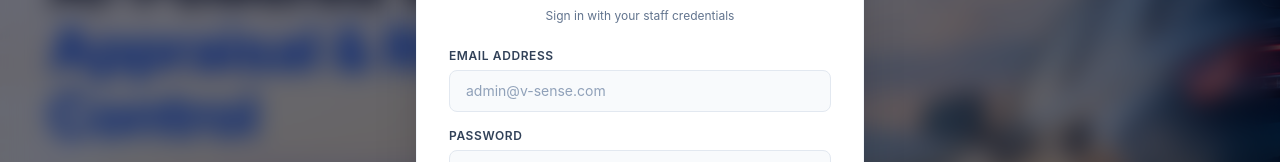
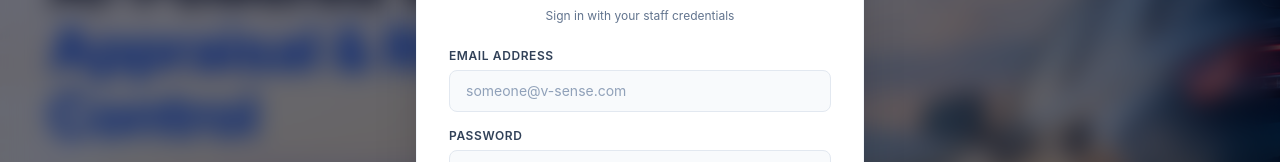
Before and after one commit to SadeshRaj/V-Sense, a React (Vite) app in the folder frontend-web/: page / in a window 1280 px wide. Both pictures are taken after a click on the button "Sign In". Shown: the part 294-456 px from the top of the page. Built offline with nearby package versions, Linux system fonts and the light colour scheme; no server answers.

Commit message:
changed placeHolder

```diff
--- a/frontend-web/src/pages/Login.jsx
+++ b/frontend-web/src/pages/Login.jsx
@@ -75,7 +75,7 @@ export default function Login({ isOpen, onClose }) {
                             required
                             value={email}
                             onChange={(e) => setEmail(e.target.value)}
-                            placeholder="admin@v-sense.com"
+                            placeholder="someone@v-sense.com"
                             className="w-full px-4 py-2.5 rounded-lg bg-slate-50 border border-slate-200 text-slate-900 text-sm focus:outline-none focus:border-blue-600 focus:bg-white transition placeholder:text-slate-400"
                         />
                     </div>
```
